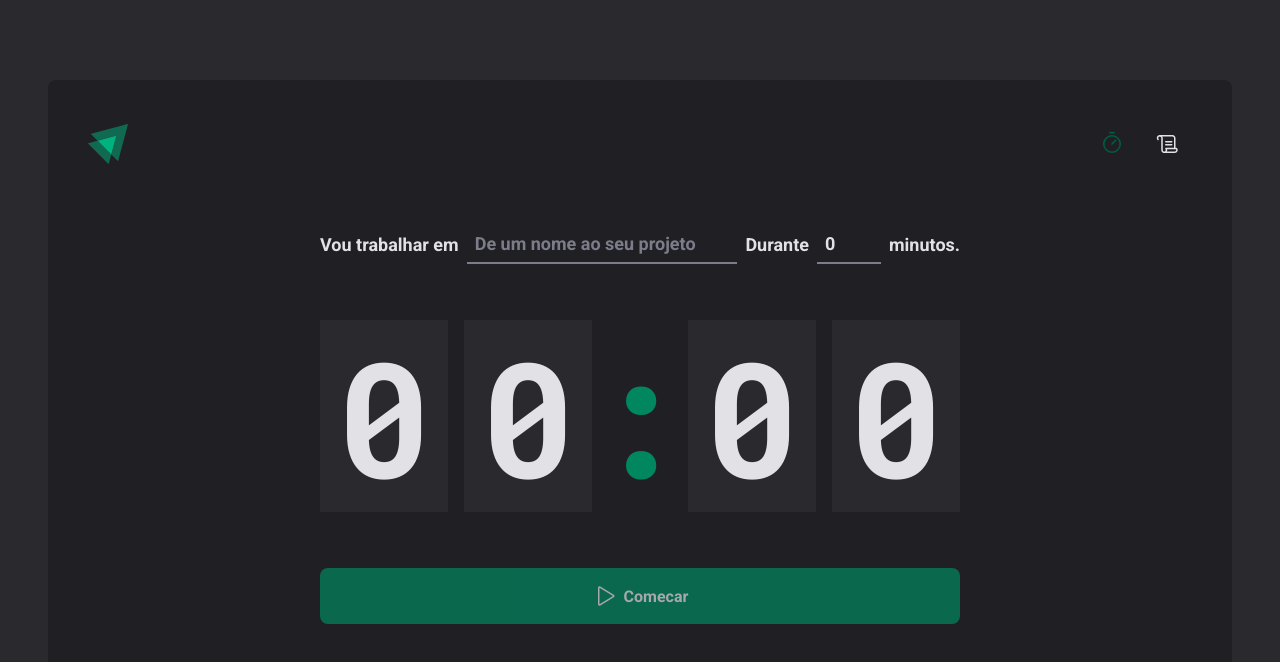
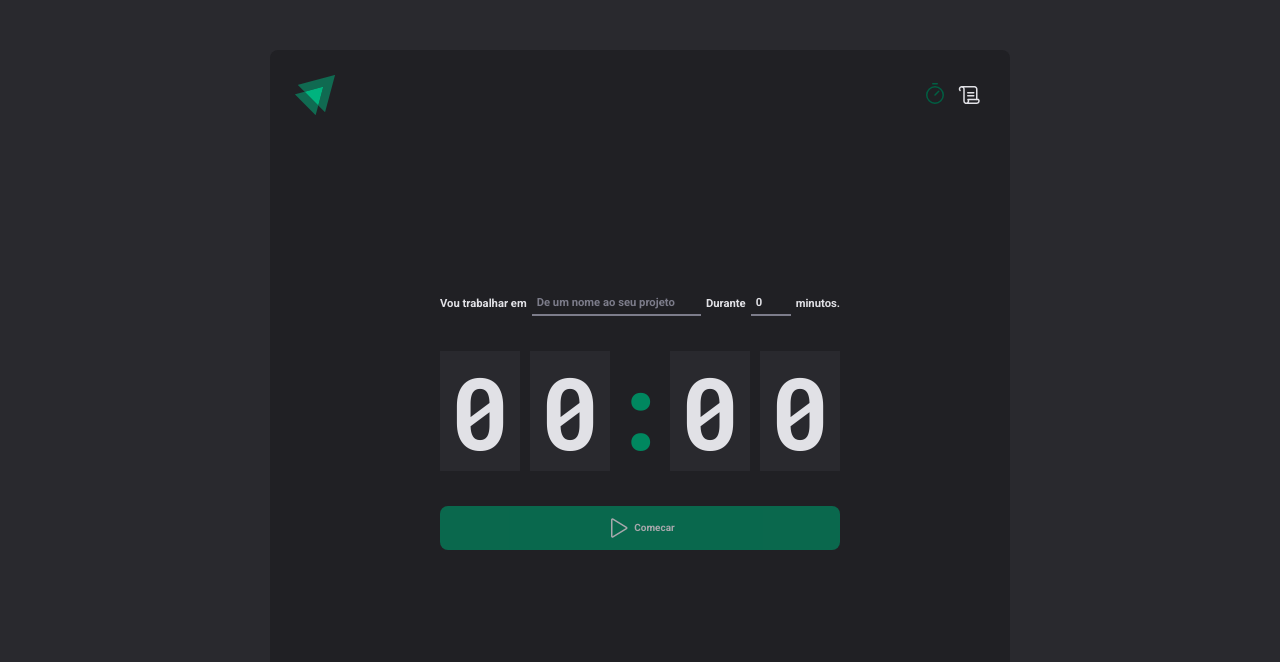
Before and after one commit to emersonlimaa/ignite-timer, a React (Vite) app: page / in a window 1280 px wide. Shown: the top 662 px of the page. Built offline with nearby package versions, Linux system fonts and the light colour scheme.

Commit message:
update font size root in mobile

```diff
--- a/src/styles/global.ts
+++ b/src/styles/global.ts
@@ -23,4 +23,10 @@ export const GlobalStyle = createGlobalStyle`
     font-weight: 400;
     font-size: 1rem;
   }
+
+  @media (min-width: 768px) {
+    :root {
+    font-size: 62.5%;
+}
+  }
 `
```
